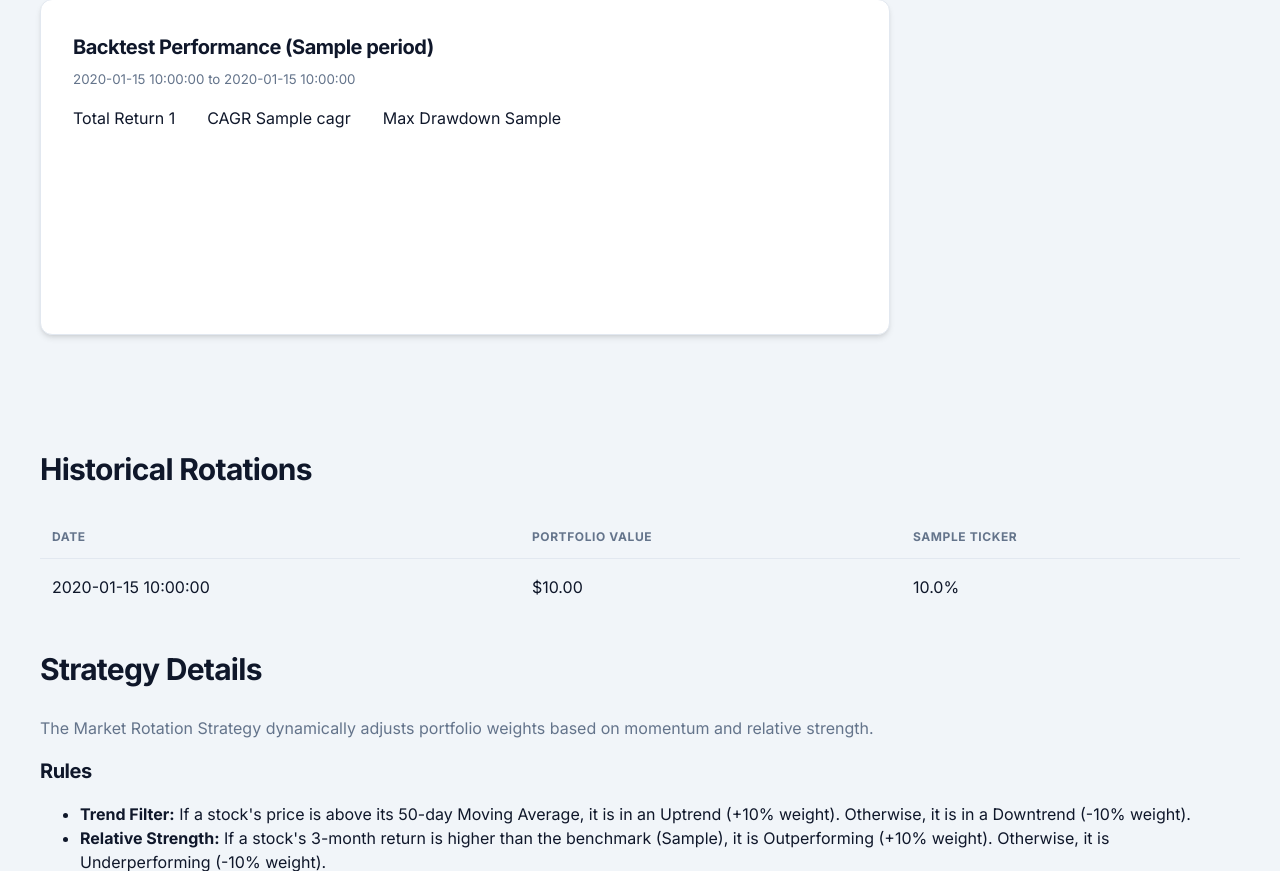
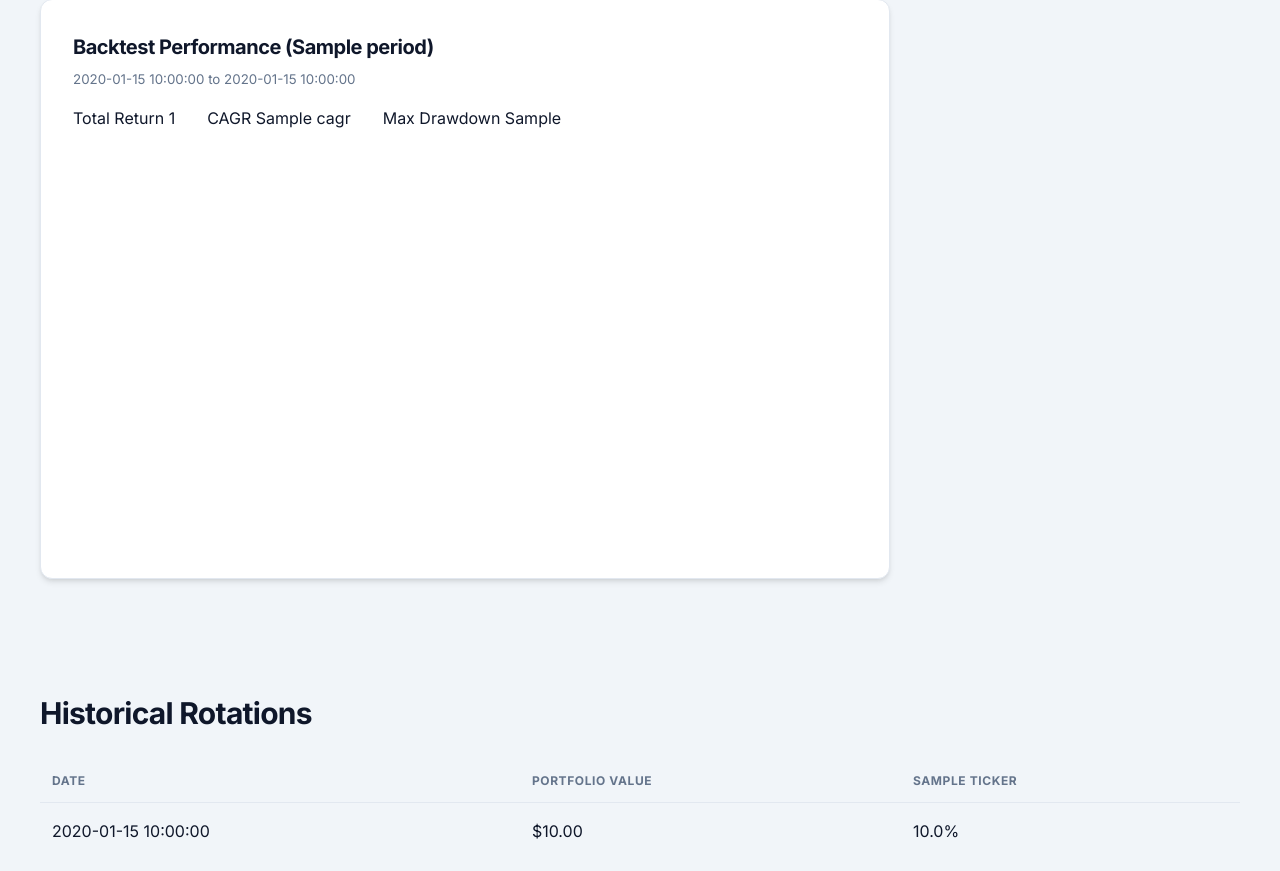
Before and after one commit to rightedges/market_rotation, a Flask app: template app/templates/rotation/analysis.html in a window 1280 px wide. Shown: the part 726-1597 px from the top of the page. Run offline with Flask 3, Linux system fonts and the light colour scheme; tables that the repository leaves empty hold one stand-in row (values such as "Sample post"); the template is opened without the code that fills it: values that come from a table or form of the project are taken from there, most other values are stand-ins (such as "Sample title", 1, 10 or a date in 2020); a map, chart or similar area stays blank.

Commit message:
Fixed chart size

```diff
--- a/app/templates/rotation/analysis.html
+++ b/app/templates/rotation/analysis.html
@@ -156,7 +156,7 @@
 </form>
 
 <div class="dashboard-grid" style="margin-top: 2rem;">
-    <div class="chart-section" style="width: 100%; max-width: 800px; margin: 0 auto 5rem auto; max-height: 400px;">
+    <div class="chart-section" style="width: 100%; max-width: 800px; margin: 0 auto 5rem auto;">
         <div style="display: flex; justify-content: space-between; align-items: center; margin-bottom: 1rem;">
             <div>
                 <h3 style="margin-bottom: 0.25rem;">Backtest Performance ({{ period }})</h3>
@@ -177,7 +177,9 @@
                 <span class="value">{{ metrics.max_drawdown }}</span>
             </div>
         </div>
-        <canvas id="backtestChart"></canvas>
+        <div style="position: relative; height: 400px; width: 100%;">
+            <canvas id="backtestChart"></canvas>
+        </div>
     </div>
 </div>
 
--- a/app/templates/rotation/fixed_analysis.html
+++ b/app/templates/rotation/fixed_analysis.html
@@ -109,7 +109,7 @@
 
 <!-- Chart Section -->
 <div class="dashboard-grid" style="margin-top: 2rem;">
-    <div class="chart-section" style="width: 100%; max-width: 800px; margin: 0 auto 5rem auto; max-height: 400px;">
+    <div class="chart-section" style="width: 100%; max-width: 800px; margin: 0 auto 5rem auto;">
         <div style="display: flex; justify-content: space-between; align-items: center; margin-bottom: 1rem;">
             <div>
                 <h3 style="margin-bottom: 0.25rem;">Backtest Performance ({{ period }})</h3>
@@ -130,7 +130,9 @@
                 <span class="value">{{ metrics.max_drawdown }}</span>
             </div>
         </div>
-        <canvas id="backtestChart"></canvas>
+        <div style="position: relative; height: 400px; width: 100%;">
+            <canvas id="backtestChart"></canvas>
+        </div>
     </div>
 </div>
 
```
